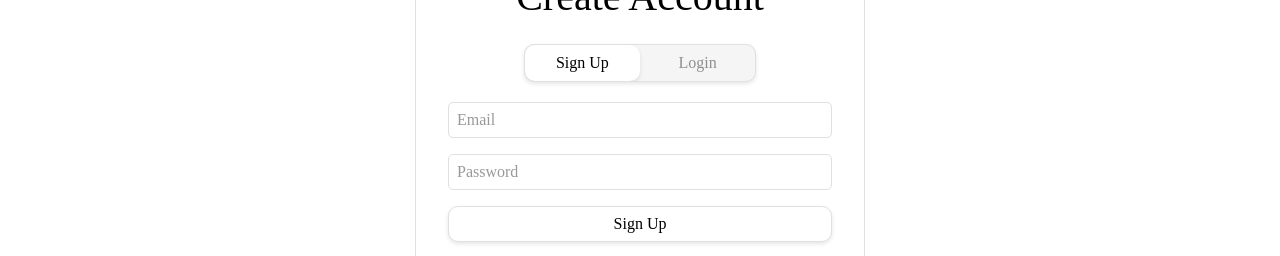
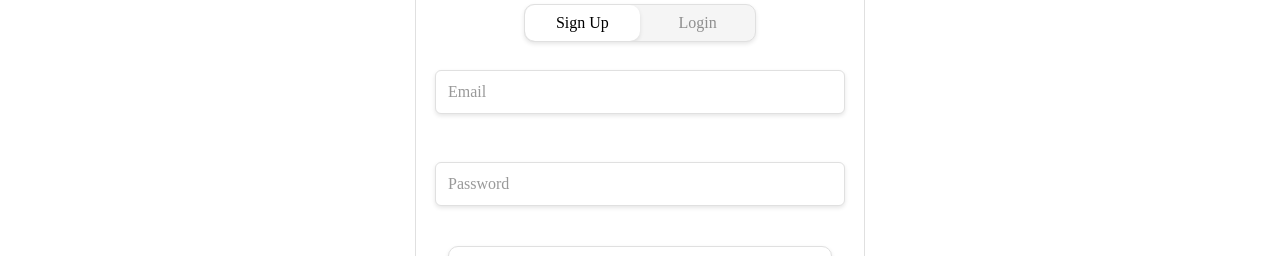
Before and after one commit to squeak-today/squeak, a React (Create React App) app in the folder frontend/: page /auth/1 in a window 1280 px wide. Shown: the part 284-540 px from the top of the page. Built offline with nearby package versions, Linux system fonts and the light colour scheme; no server answers.

Commit message:
#114 join classroom flow

```diff
--- a/frontend/src/App.js
+++ b/frontend/src/App.js
@@ -20,7 +20,7 @@ function App() {
 
 					<Route path="/teacher" element={<TeacherDashboard />} />
 					<Route path="/teacher/become" element={<BecomeTeacher />} />
-					<Route path="/student" element={<BecomeStudent />} />
+					<Route path="/student/become" element={<BecomeStudent />} />
 
 					<Route path="/auth/:mode" element={<Auth />} />
 					<Route
--- a/frontend/src/components/BasicPage.js
+++ b/frontend/src/components/BasicPage.js
@@ -59,7 +59,7 @@ function BasicPage({
                   </HeaderText>
                 )}
                 {showJoinClassroom && (
-                  <HeaderText onClick={() => navigate('/learn')}>
+                  <HeaderText onClick={() => navigate('/student/become')}>
                     Join Classroom
                   </HeaderText>
                 )}
@@ -92,7 +92,7 @@ function BasicPage({
               {showJoinClassroom && (
                 <MenuText
                   onClick={() => {
-                    navigate('/learn');
+                    navigate('/student/become');
                     setIsMobileMenuOpen(false);
                   }}
                 >
--- a/frontend/src/pages/BecomeStudent.js
+++ b/frontend/src/pages/BecomeStudent.js
@@ -7,6 +7,7 @@ import {
   AuthTitle,
   AuthText,
   AuthButton,
+  AuthInput
 } from "../styles/AuthPageStyles";
 import BasicPage from "../components/BasicPage";
 import { useNotification } from "../context/NotificationContext";
@@ -122,15 +123,13 @@ function BecomeStudent() {
         <AuthContainer>
           <AuthTitle>Join a Classroom</AuthTitle>
           <AuthText>
-            It appears you haven't joined a classroom yet. Enter your Classroom
-            ID below to join and start learning.
+            Ask your teacher for the Squeak Classroom ID. After, you can start reading any content your teacher has approved!
           </AuthText>
-          <input
+          <AuthInput
             type="text"
             placeholder="Classroom ID"
             value={classroomID}
             onChange={(e) => setClassroomID(e.target.value)}
-            style={{ padding: "8px", margin: "10px 0", width: "100%" }}
           />
           <AuthButton
             onClick={handleJoinClassroom}
--- a/frontend/src/pages/BecomeTeacher.js
+++ b/frontend/src/pages/BecomeTeacher.js
@@ -84,7 +84,7 @@ function BecomeTeacher() {
         );
       } else {
         showNotification("Classroom created successfully!", "success");
-        navigate("/teacher/dashboard");
+        navigate("/teacher");
       }
     } catch (error) {
       console.error("Error creating classroom:", error);
@@ -116,6 +116,9 @@ function BecomeTeacher() {
             It looks like you haven't set up a teacher account yet.
           </AuthText>
           <AuthText>To start teaching, please create your classroom.</AuthText>
+          <AuthText style={{ marginTop: '1rem', marginBottom: '2rem', fontWeight: 'bold' }}>
+            After making your classroom, you can see your dashboard by clicking 'Teach' at the top!
+          </AuthText>
           <AuthButton onClick={handleBecomeTeacher} disabled={loading}>
             {loading ? "Creating Classroom..." : "Create Classroom"}
           </AuthButton>
--- a/frontend/src/styles/AuthPageStyles.js
+++ b/frontend/src/styles/AuthPageStyles.js
@@ -88,19 +88,18 @@ export const AuthForm = styled.form`
 
 export const AuthInput = styled.input`
 	width: 100%;
-	padding: 0.5em;
+	padding: 0.75rem;
+	margin: 0.5rem 0 1.5rem;
 	border: 1px solid #e0e0e0;
-	border-radius: 5px;
+	border-radius: 6px;
 	font-family: 'Lora', serif;
-	font-size: 16px;
-	background: white;
-	transition: border-color 0.2s ease, box-shadow 0.2s ease;
-	box-sizing: border-box;
+	font-size: 1rem;
+	box-shadow: 0 2px 4px rgba(0, 0, 0, 0.1);
 
 	&:focus {
 		outline: none;
-		border-color: #666;
-		box-shadow: 0 0 0 2px rgba(0, 0, 0, 0.05);
+		border-color: #fad48f;
+		box-shadow: 0 0 0 2px rgba(250, 212, 143, 0.2);
 	}
 
 	&::placeholder {
```
